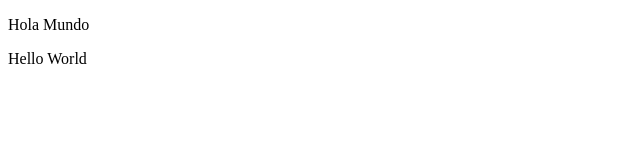
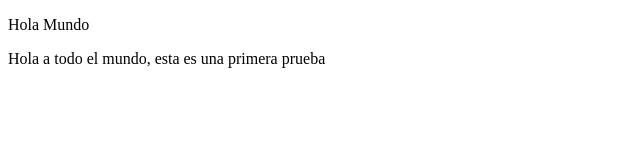
Before and after one commit to diegodfx90/CursoPreWork, a plain HTML site: page index.html in a window 1280 px wide. Shown: the whole page, without its empty margins (0-640 px from the left). Drawn offline with Linux system fonts and the light colour scheme.

Commit message:
Primer prueba de cambios

```diff
--- a/index.html
+++ b/index.html
@@ -9,7 +9,7 @@
 <body>
     <p>Hola Mundo</p>
 
-    <article>Hello World</article>
+    <article>Hola a todo el mundo, esta es una primera prueba</article>
 
 </body>
 </html>
```
